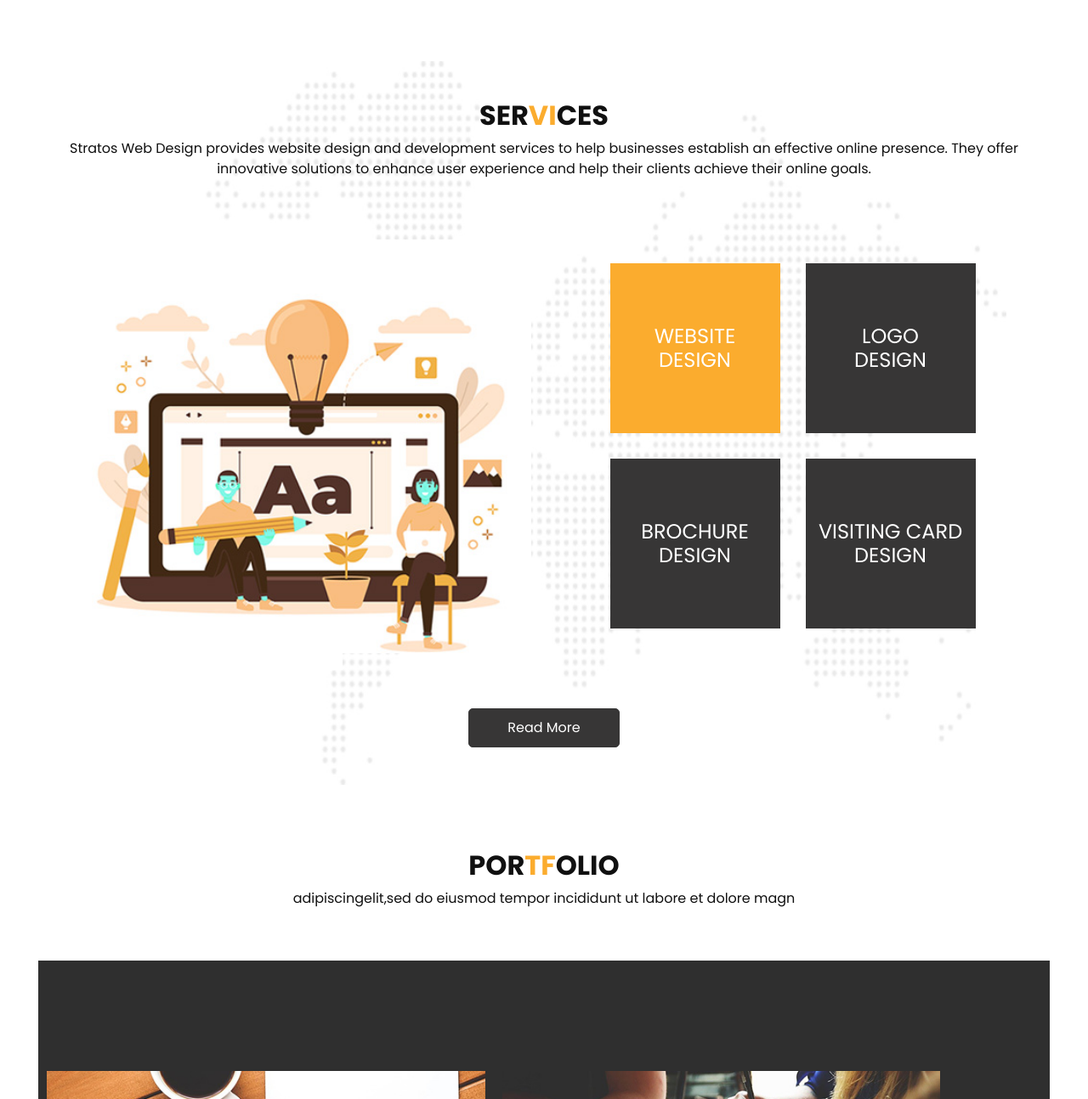
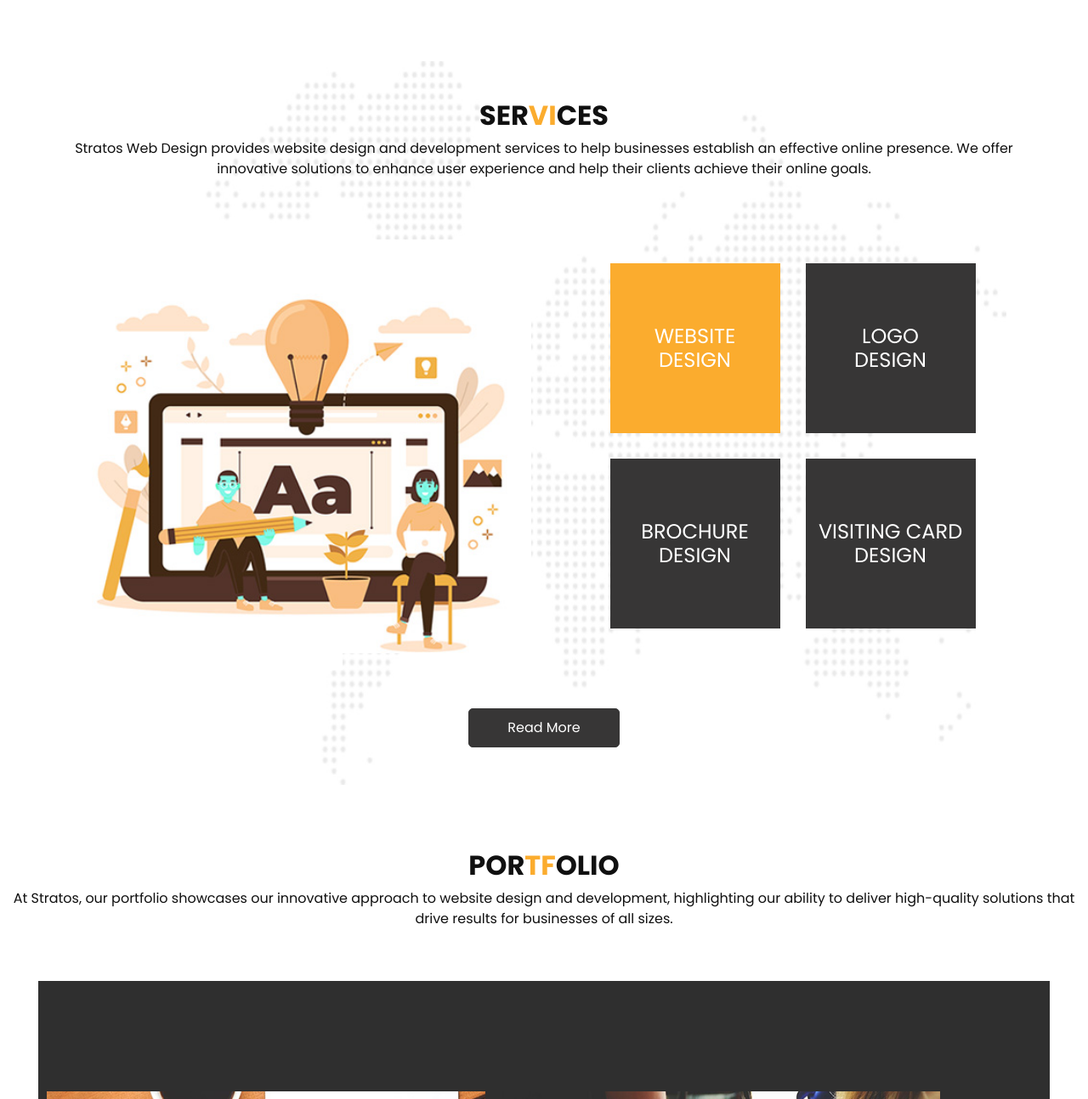
Before and after one commit to wilsb8/nitrogen-15, a website: page views/index.html in a window 1280 px wide. Shown: the part 756-2050 px from the top of the page at 85% size. Drawn offline with nearby package versions, Linux system fonts and the light colour scheme; files that its build step writes are made by us from their sources; files whose address does not match are found by name.

Commit message:
changes to index.html

```diff
--- a/views/index.html
+++ b/views/index.html
@@ -200,7 +200,7 @@
           Ser<span>vi</span>ces
         </h2>
         <p>
-          Stratos Web Design provides website design and development services to help businesses establish an effective online presence. They offer innovative solutions to enhance user experience and help their clients achieve their online goals.
+          Stratos Web Design provides website design and development services to help businesses establish an effective online presence. We offer innovative solutions to enhance user experience and help their clients achieve their online goals.
         </p>
       </div>
       <div class="row">
@@ -267,7 +267,7 @@
         Por<span>tf</span>olio
       </h2>
       <p>
-        adipiscingelit,sed do eiusmod tempor incididunt ut labore et dolore magn
+        At Stratos, our portfolio showcases our innovative approach to website design and development, highlighting our ability to deliver high-quality solutions that drive results for businesses of all sizes.
       </p>
     </div>
     <div class="portfolio_container layout_padding">
```
